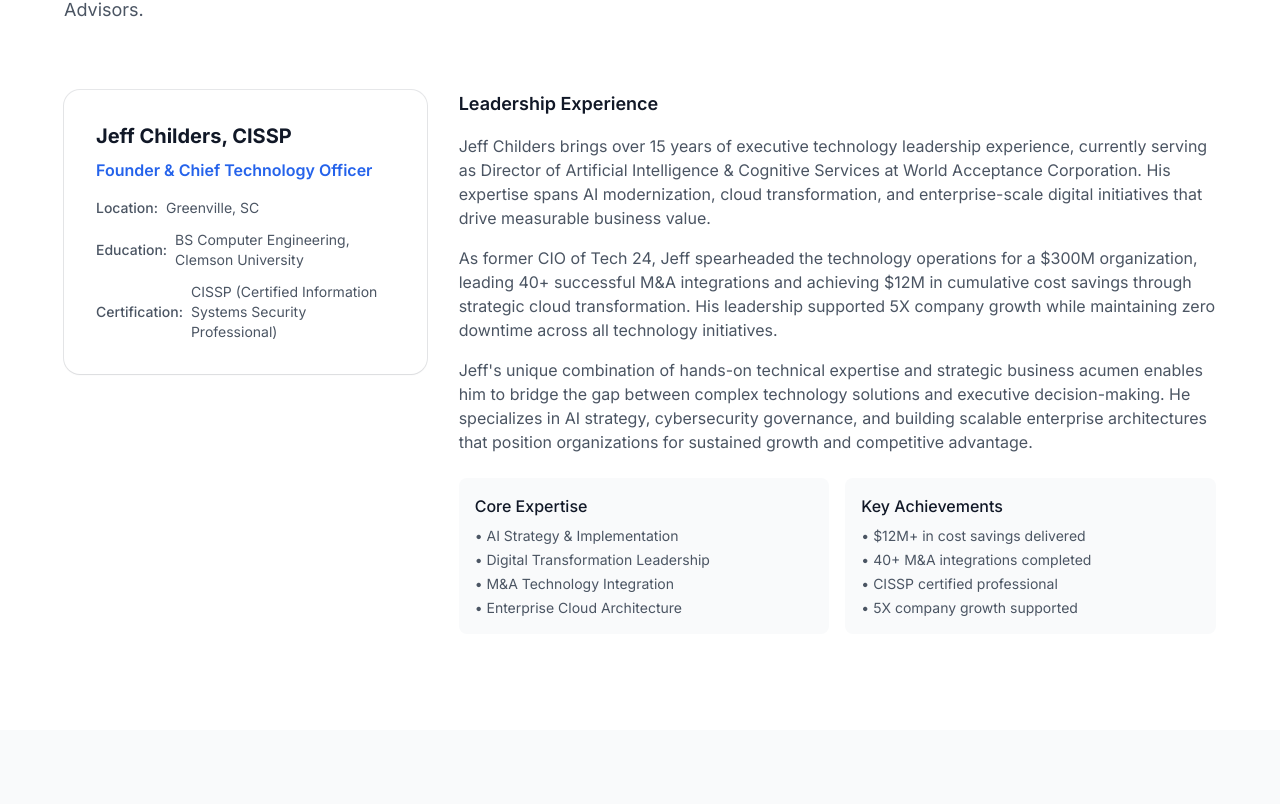
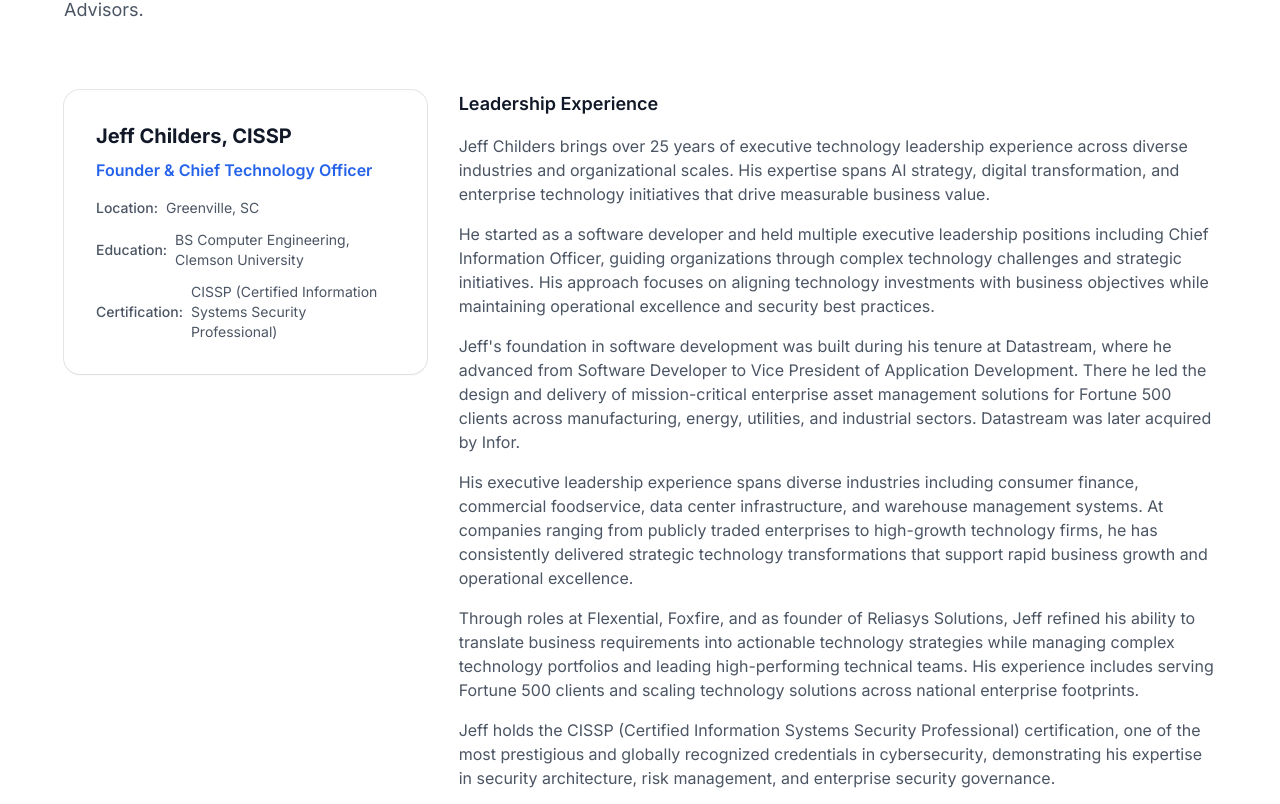
Before and after one commit to Jekell1/koda-advisors-website, a Next.js app: page / in a window 1280 px wide. Shown: the part 4316-5120 px from the top of the page. Built offline with nearby package versions, Linux system fonts and the light colour scheme.

Commit message:
Update About page with comprehensive leadership experience and industry background

```diff
--- a/src/components/About.tsx
+++ b/src/components/About.tsx
@@ -136,21 +136,46 @@
                 <div className="prose prose-gray max-w-none">
                   <h4 className="text-lg font-semibold text-gray-900 mb-4">Leadership Experience</h4>
                   <p className="text-gray-600 mb-4">
-                    Jeff Childers brings over 15 years of executive technology leadership experience, currently serving as
-                    Director of Artificial Intelligence & Cognitive Services at World Acceptance Corporation. His expertise
-                    spans AI modernization, cloud transformation, and enterprise-scale digital initiatives that drive
-                    measurable business value.
+                    Jeff Childers brings over 25 years of executive technology leadership experience across diverse industries
+                    and organizational scales. His expertise spans AI strategy, digital transformation, and enterprise technology
+                    initiatives that drive measurable business value.
                   </p>
 
                   <p className="text-gray-600 mb-4">
-                    As former CIO of Tech 24, Jeff spearheaded the technology operations for a $300M organization, leading
-                    40+ successful M&A integrations and achieving $12M in cumulative cost savings through strategic cloud
-                    transformation. His leadership supported 5X company growth while maintaining zero downtime across all
-                    technology initiatives.
+                    He started as a software developer and held multiple executive leadership positions including Chief Information Officer,
+                    guiding organizations through complex technology challenges and strategic initiatives. His approach focuses on
+                    aligning technology investments with business objectives while maintaining operational excellence and security best practices.
+                  </p>
+
+                  <p className="text-gray-600 mb-4">
+                    Jeff&apos;s foundation in software development was built during his tenure at Datastream, where he advanced from Software
+                    Developer to Vice President of Application Development. There he led the design and delivery of mission-critical
+                    enterprise asset management solutions for Fortune 500 clients across manufacturing, energy, utilities, and industrial
+                    sectors. Datastream was later acquired by Infor.
+                  </p>
+
+                  <p className="text-gray-600 mb-4">
+                    His executive leadership experience spans diverse industries including consumer finance, commercial foodservice,
+                    data center infrastructure, and warehouse management systems. At companies ranging from publicly traded enterprises
+                    to high-growth technology firms, he has consistently delivered strategic technology transformations that support
+                    rapid business growth and operational excellence.
+                  </p>
+
+                  <p className="text-gray-600 mb-4">
+                    Through roles at Flexential, Foxfire, and as founder of Reliasys Solutions, Jeff refined his ability to translate
+                    business requirements into actionable technology strategies while managing complex technology portfolios and leading
+                    high-performing technical teams. His experience includes serving Fortune 500 clients and scaling technology solutions
+                    across national enterprise footprints.
+                  </p>
+
+                  <p className="text-gray-600 mb-4">
+                    Jeff holds the CISSP (Certified Information Systems Security Professional) certification, one of the most prestigious
+                    and globally recognized credentials in cybersecurity, demonstrating his expertise in security architecture, risk
+                    management, and enterprise security governance.
                   </p>
 
                   <p className="text-gray-600 mb-6">
-                    Jeff&apos;s unique combination of hands-on technical expertise and strategic business acumen enables him to
+                    Jeff&apos;s unique combination of hands-on software development expertise and strategic business acumen enables him to
                     bridge the gap between complex technology solutions and executive decision-making. He specializes in
                     AI strategy, cybersecurity governance, and building scalable enterprise architectures that position
                     organizations for sustained growth and competitive advantage.
@@ -169,10 +194,10 @@
                     <div className="bg-gray-50 rounded-lg p-4">
                       <h5 className="font-medium text-gray-900 mb-2">Key Achievements</h5>
                       <ul className="text-sm text-gray-600 space-y-1">
-                        <li>• $12M+ in cost savings delivered</li>
-                        <li>• 40+ M&A integrations completed</li>
-                        <li>• CISSP certified professional</li>
-                        <li>• 5X company growth supported</li>
+                        <li>• Strategic Technology Leadership</li>
+                        <li>• Digital Transformation Expertise</li>
+                        <li>• AI & Cloud Architecture</li>
+                        <li>• Cybersecurity & Risk Management</li>
                       </ul>
                     </div>
                   </div>
```
